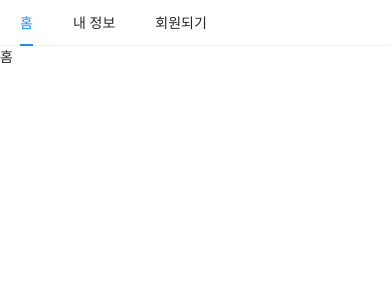
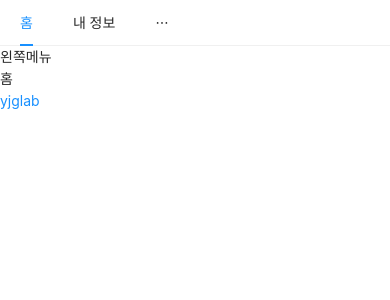
Before and after one commit to yjglab/tira, a Next.js app in the folder rt/front/: page / in a window 390 px wide. Shown: the top 300 px of the page. Built offline with nearby package versions, Linux system fonts and the light colour scheme.

Commit message:
Row, Col 반응형 적용

```diff
--- a/rt/front/components/AppLayout.js
+++ b/rt/front/components/AppLayout.js
@@ -1,7 +1,7 @@
 import React from "react";
 import PropTypes from "prop-types";
 import Link from "next/link";
-import { Menu } from "antd";
+import { Input, Menu, Row, Col } from "antd";
 
 // index, profile, signup공통
 const AppLayout = ({ children }) => {
@@ -19,12 +19,31 @@ const AppLayout = ({ children }) => {
           </Link>
         </Menu.Item>
         <Menu.Item>
+          <Input.Search enterButton style={{ verticalAlign: "middle" }} />
+        </Menu.Item>
+        <Menu.Item>
           <Link href="/signup">
             <a>회원되기</a>
           </Link>
         </Menu.Item>
       </Menu>
-      {children}
+      <Row gutter={8}>
+        <Col xs={24} md={6}>
+          왼쪽메뉴
+        </Col>
+        <Col xs={24} md={12}>
+          {children}
+        </Col>
+        <Col xs={24} md={6}>
+          <a
+            href="https://yjg-lab.tistory.com/"
+            target="_blank"
+            rel="noreferrer noopener"
+          >
+            yjglab
+          </a>
+        </Col>
+      </Row>
     </div>
   );
 };
```
